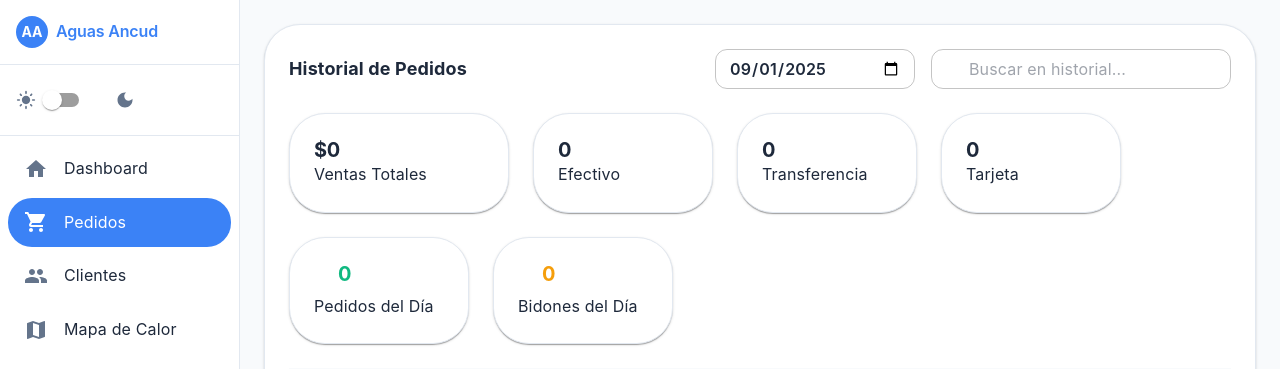
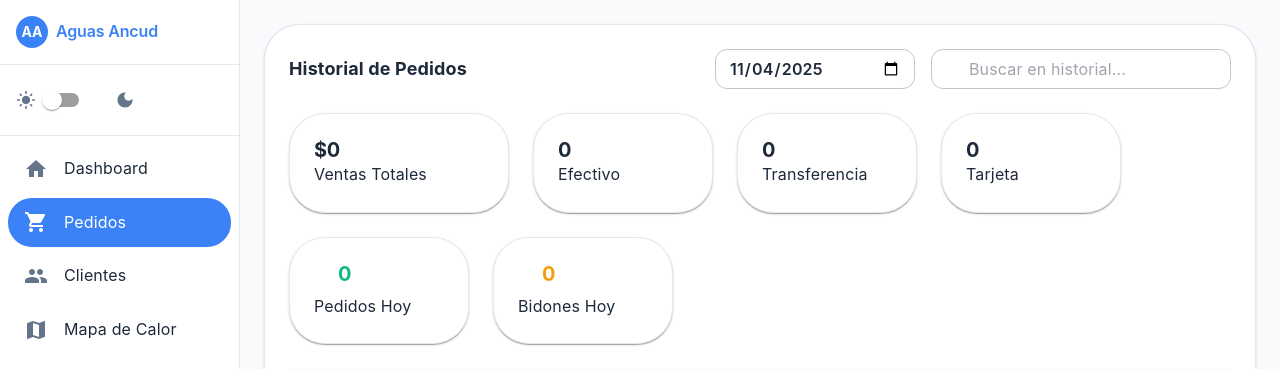
Before and after one commit to JAVIEBRH/frontenddashboard, a React (Vite) app: page /pedidos in a window 1280 px wide. Shown: the top 369 px of the page. Built offline with nearby package versions, Linux system fonts and the light colour scheme; no server answers; some icons are missing.

Commit message:
Fix: Inicializar fecha con dÃ­a actual en Historial de Pedidos

```diff
--- a/src/pages/Pedidos.jsx
+++ b/src/pages/Pedidos.jsx
@@ -11,7 +11,10 @@ export default function Pedidos({ refreshTrigger = 0 }) {
   const theme = useTheme();
   const [pedidos, setPedidos] = useState([]);
   const [searchTerm, setSearchTerm] = useState('');
-  const [selectedDate, setSelectedDate] = useState('2025-09-01'); // Fecha con datos por defecto
+  const [selectedDate, setSelectedDate] = useState(() => {
+    const hoy = new Date();
+    return hoy.toISOString().split('T')[0]; // Fecha actual en formato YYYY-MM-DD
+  });
   const [pagina, setPagina] = useState(1);
   const pedidosPorPagina = 10;
 
```
